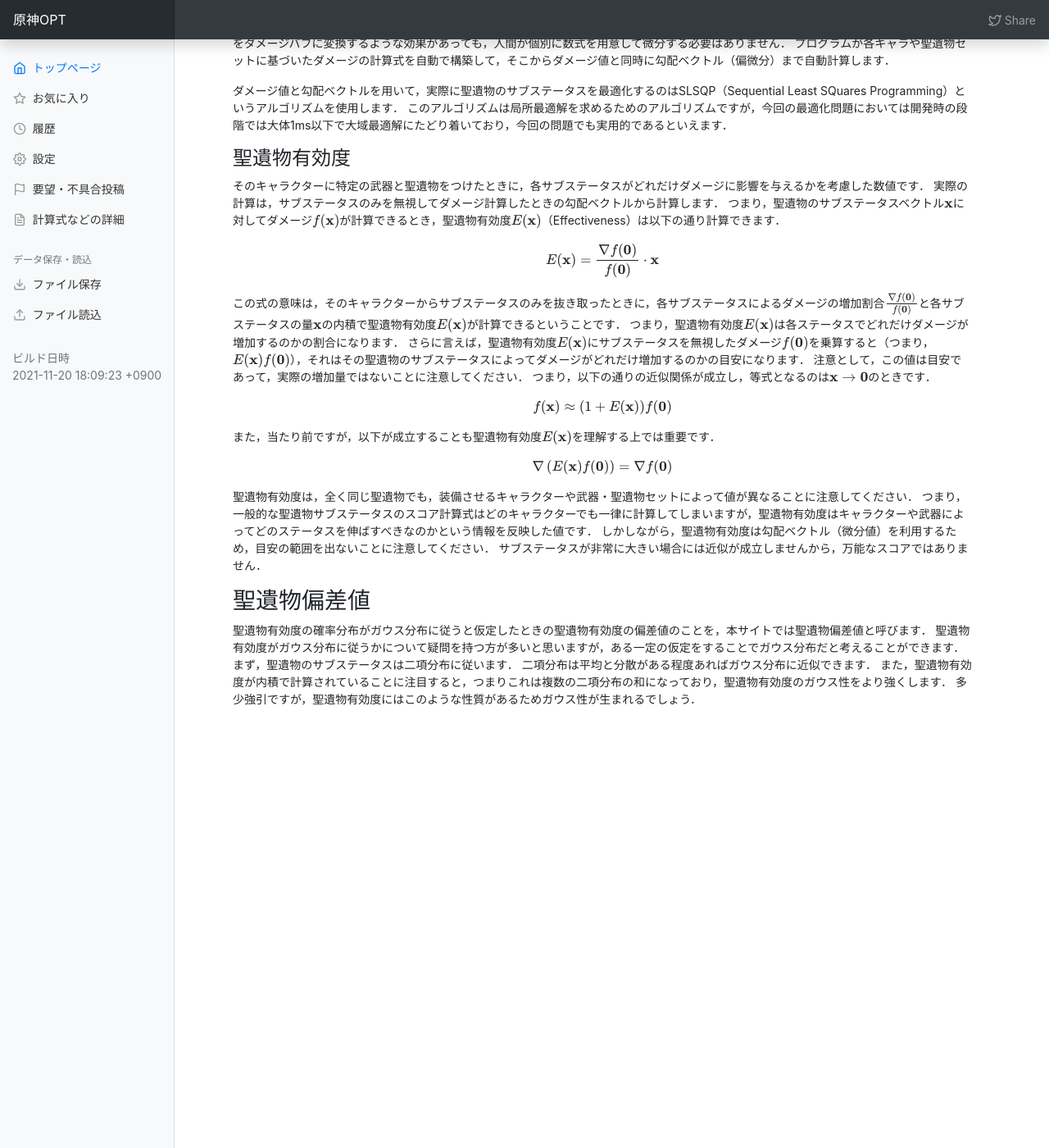
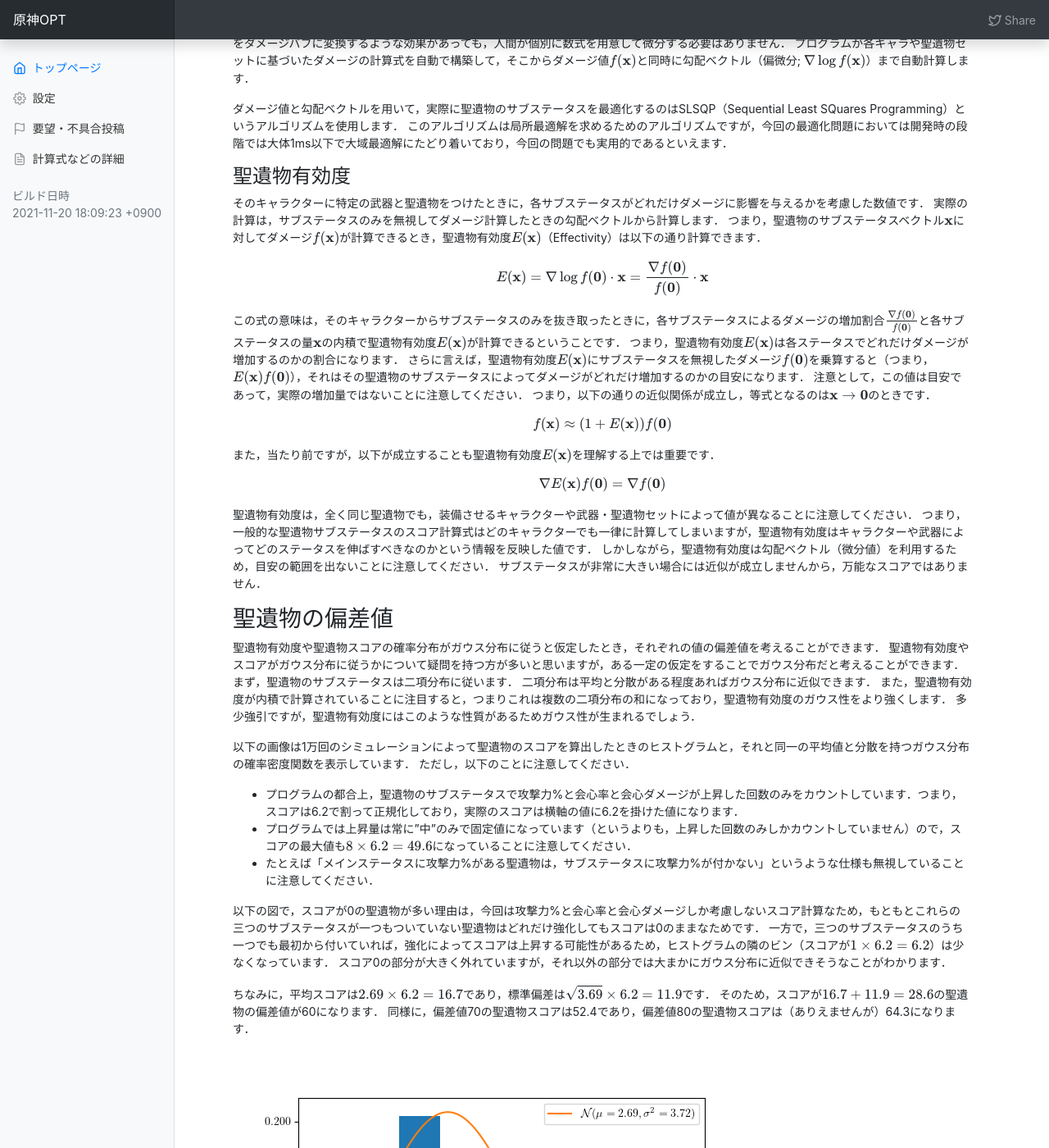
Before and after one commit to k3kaimu/genshinopt, a Jekyll site: the page built from docs/documents.md, in a window 1280 px wide and 1400 px high, scrolled down 1834 px. Shown: the whole window at 82% size. Built offline with Jekyll 4.4.1, drawn with Linux system fonts in a browser that asks for light colours; nearby versions of some CDN libraries; formulas are drawn with MathJax 3; before the commit the page ends 2713 px from its top, so only the background shows below that; some of the changed text lies outside the part shown.

Commit message:
add docs

```diff
--- a/_includes/sidebar.html
+++ b/_includes/sidebar.html
@@ -5,7 +5,7 @@
                 <span data-feather="home"></span> トップページ
             </a>
         </li>
-        <li class="nav-item">
+        <!-- <li class="nav-item">
             <a class="nav-link" href="#">
                 <span data-feather="star"></span> お気に入り
             </a>
@@ -14,7 +14,7 @@
             <a class="nav-link" href="#">
                 <span data-feather="clock"></span> 履歴
             </a>
-        </li>
+        </li> -->
         <li class="nav-item">
             <a class="nav-link" href="#">
                 <span data-feather="settings"></span> 設定
@@ -58,7 +58,7 @@
         </li>
     </ul> -->
 
-    <h6 class="sidebar-heading d-flex justify-content-between align-items-center px-3 mt-4 mb-1 text-muted">
+    <!-- <h6 class="sidebar-heading d-flex justify-content-between align-items-center px-3 mt-4 mb-1 text-muted">
         <span>データ保存・読込</span>
     </h6>
     <ul class="nav flex-column mb-2">
@@ -72,7 +72,7 @@
                 <span data-feather="upload"></span> ファイル読込
             </a>
         </li>
-    </ul>
+    </ul> -->
 
     <footer class="footer py-3">
         <div class="container">
--- a/docs/documents.md
+++ b/docs/documents.md
@@ -116,7 +116,7 @@
 
 また，本サイトのプログラムでは，複雑なダメージ計算式を手で微分する手間を無くしたり柔軟性を向上させるために，いわゆる計算グラフの構築と自動微分（たとえばautogradのような）をする簡単なプログラムを組んでいます．
 このため，HPを攻撃力に変換したり，チャージ効率をダメージバフに変換するような効果があっても，人間が個別に数式を用意して微分する必要はありません．
-プログラムが各キャラや聖遺物セットに基づいたダメージの計算式を自動で構築して，そこからダメージ値と同時に勾配ベクトル（偏微分）まで自動計算します．
+プログラムが各キャラや聖遺物セットに基づいたダメージの計算式を自動で構築して，そこからダメージ値$f(\mathbf{x})$と同時に勾配ベクトル（偏微分; $\nabla \log f(\mathbf{x})$）まで自動計算します．
 
 ダメージ値と勾配ベクトルを用いて，実際に聖遺物のサブステータスを最適化するのはSLSQP（Sequential Least SQuares  Programming）というアルゴリズムを使用します．
 このアルゴリズムは局所最適解を求めるためのアルゴリズムですが，今回の最適化問題においては開発時の段階では大体1ms以下で大域最適解にたどり着いており，今回の問題でも実用的であるといえます．
@@ -126,10 +126,10 @@
 
 そのキャラクターに特定の武器と聖遺物をつけたときに，各サブステータスがどれだけダメージに影響を与えるかを考慮した数値です．
 実際の計算は，サブステータスのみを無視してダメージ計算したときの勾配ベクトルから計算します．
-つまり，聖遺物のサブステータスベクトル$\mathbf{x}$に対してダメージ$f(\mathbf{x})$が計算できるとき，聖遺物有効度$E(\mathbf{x})$（Effectiveness）は以下の通り計算できます．
+つまり，聖遺物のサブステータスベクトル$\mathbf{x}$に対してダメージ$f(\mathbf{x})$が計算できるとき，聖遺物有効度$E(\mathbf{x})$（Effectivity）は以下の通り計算できます．
 
 $$
-E(\mathbf{x}) = \frac{\nabla f(\mathbf{0})}{f(\mathbf{0})} \cdot \mathbf{x}
+E(\mathbf{x}) = \nabla \log f(\mathbf{0}) \cdot \mathbf{x} = \frac{\nabla f(\mathbf{0})}{f(\mathbf{0})} \cdot \mathbf{x}
 $$
 
 この式の意味は，そのキャラクターからサブステータスのみを抜き取ったときに，各サブステータスによるダメージの増加割合$\frac{\nabla f(\mathbf{0})}{f(\mathbf{0})}$と各サブステータスの量$\mathbf{x}$の内積で聖遺物有効度$E(\mathbf{x})$が計算できるということです．
@@ -145,7 +145,7 @@
 また，当たり前ですが，以下が成立することも聖遺物有効度$E(\mathbf{x})$を理解する上では重要です．
 
 $$
-\nabla \left(E(\mathbf{x}) f(\mathbf{0}) \right) = \nabla f(\mathbf{0})
+\nabla E(\mathbf{x}) f(\mathbf{0}) = \nabla f(\mathbf{0})
 $$
 
 
@@ -154,11 +154,36 @@
 しかしながら，聖遺物有効度は勾配ベクトル（微分値）を利用するため，目安の範囲を出ないことに注意してください．
 サブステータスが非常に大きい場合には近似が成立しませんから，万能なスコアではありません．
 
-### 聖遺物偏差値
+### 聖遺物の偏差値
 
-聖遺物有効度の確率分布がガウス分布に従うと仮定したときの聖遺物有効度の偏差値のことを，本サイトでは聖遺物偏差値と呼びます．
-聖遺物有効度がガウス分布に従うかについて疑問を持つ方が多いと思いますが，ある一定の仮定をすることでガウス分布だと考えることができます．
+聖遺物有効度や聖遺物スコアの確率分布がガウス分布に従うと仮定したとき，それぞれの値の偏差値を考えることができます．
+聖遺物有効度やスコアがガウス分布に従うかについて疑問を持つ方が多いと思いますが，ある一定の仮定をすることでガウス分布だと考えることができます．
 まず，聖遺物のサブステータスは二項分布に従います．
 二項分布は平均と分散がある程度あればガウス分布に近似できます．
 また，聖遺物有効度が内積で計算されていることに注目すると，つまりこれは複数の二項分布の和になっており，聖遺物有効度のガウス性をより強くします．
 多少強引ですが，聖遺物有効度にはこのような性質があるためガウス性が生まれるでしょう．
+
+以下の画像は1万回のシミュレーションによって聖遺物のスコアを算出したときのヒストグラムと，それと同一の平均値と分散を持つガウス分布の確率密度関数を表示しています．
+ただし，以下のことに注意してください．
+
++ プログラムの都合上，聖遺物のサブステータスで攻撃力%と会心率と会心ダメージが上昇した回数のみをカウントしています．つまり，スコアは6.2で割って正規化しており，実際のスコアは横軸の値に6.2を掛けた値になります．
++ プログラムでは上昇量は常に"中"のみで固定値になっています（というよりも，上昇した回数のみしかカウントしていません）ので，スコアの最大値も$8 \times 6.2 = 49.6$になっていることに注意してください．
++ たとえば「メインステータスに攻撃力%がある聖遺物は，サブステータスに攻撃力%が付かない」というような仕様も無視していることに注意してください．
+
+以下の図で，スコアが0の聖遺物が多い理由は，今回は攻撃力%と会心率と会心ダメージしか考慮しないスコア計算なため，もともとこれらの三つのサブステータスが一つもついていない聖遺物はどれだけ強化してもスコアは0のままなためです．
+一方で，三つのサブステータスのうち一つでも最初から付いていれば，強化によってスコアは上昇する可能性があるため，ヒストグラムの隣のビン（スコアが$1 \times 6.2 = 6.2$）は少なくなっています．
+スコア0の部分が大きく外れていますが，それ以外の部分では大まかにガウス分布に近似できそうなことがわかります．
+
+ちなみに，平均スコアは$2.69 \times 6.2 = 16.7$であり，標準偏差は$\sqrt{3.69} \times 6.2 = 11.9$です．
+そのため，スコアが$16.7 + 11.9 = 28.6$の聖遺物の偏差値が60になります．
+同様に，偏差値70の聖遺物スコアは52.4であり，偏差値80の聖遺物スコアは（ありえませんが）64.3になります．
+
+
+![Distribution of single artifact score]({{ site.baseurl }}/program/artifact_dist/single_artifact_score.png)
+
+
+以下の図は，5部位の聖遺物のスコアの和のヒストグラムと，それと同一の平均値と分散を持つガウス分布の確率密度関数を表示しています．
+5部位の聖遺物スコアの和の分布は，非常に綺麗にガウス分布に近似できそうです．
+
+
+![Distribution of five artifacts score]({{ site.baseurl }}/program/artifact_dist/sum5a_artifact_score.png)
```
Also changed, not shown: program/artifact_dist/single_artifact_score.png (added), program/artifact_dist/sum5a_artifact_score.png (added), 1 other file.
